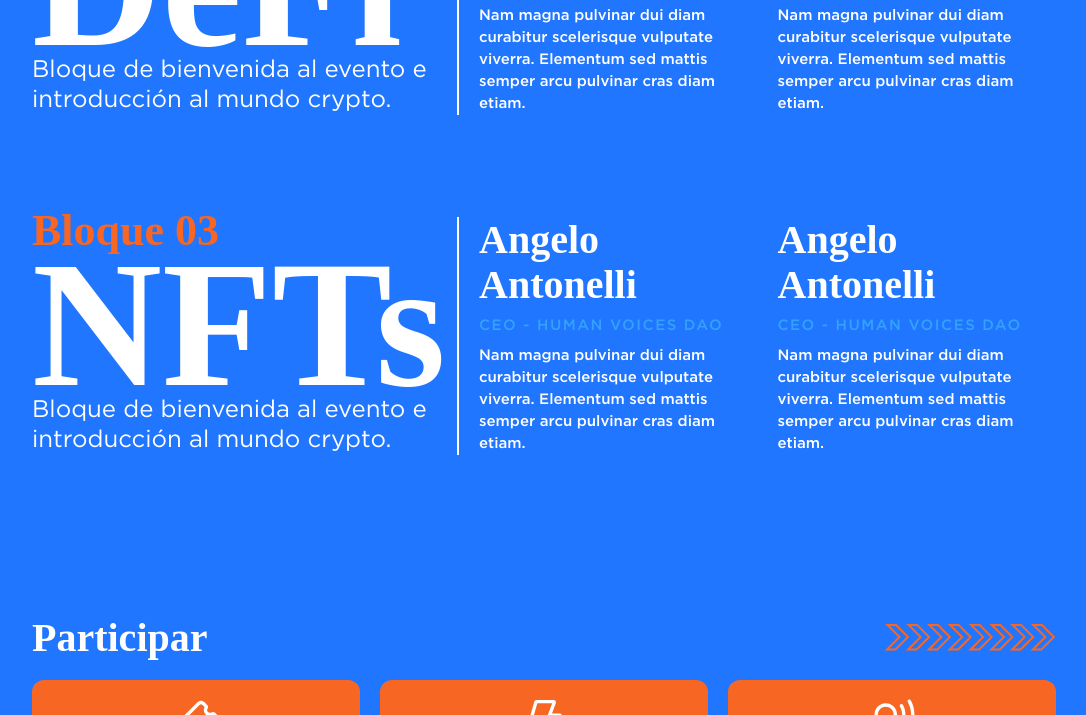
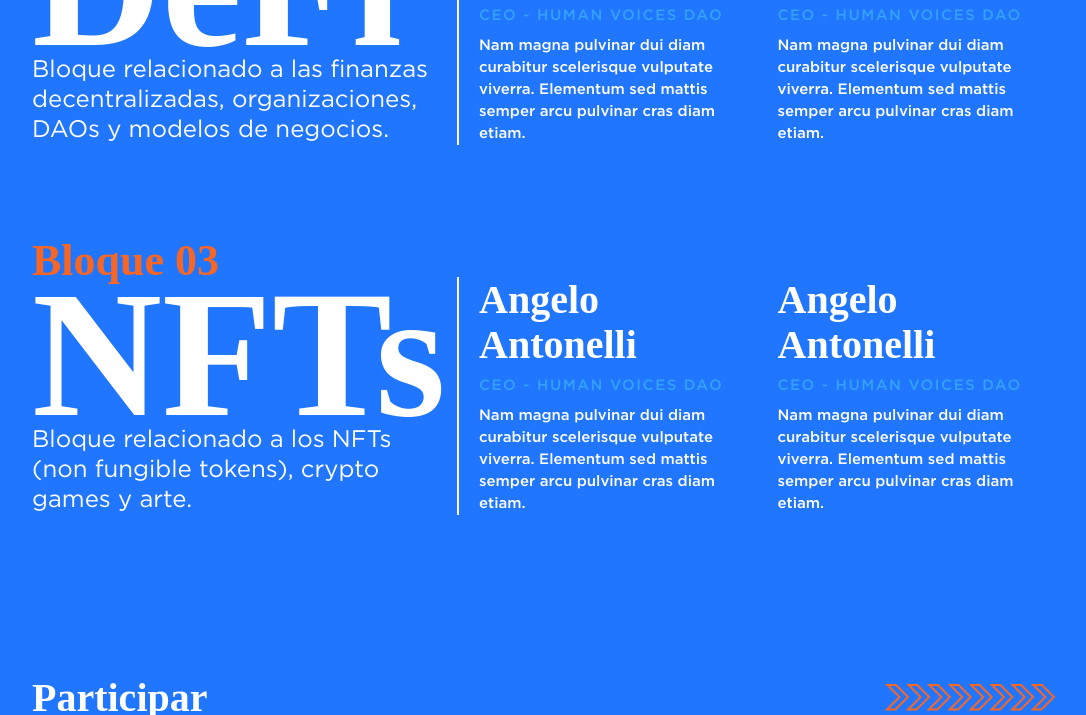
Before and after one commit to uguareschi/cryptovt, a Gatsby site: page /conferencias in a window 1280 px wide. Shown: the part 800-1515 px from the top of the page, without its empty margins (96-1182 px from the left). Built offline with nearby package versions, Linux system fonts and the light colour scheme; Gatsby itself is replaced by a stand-in of ours; a web font is replaced by a local one.

Commit message:
Updated texts

```diff
--- a/src/pages/conferencias.js
+++ b/src/pages/conferencias.js
@@ -23,7 +23,7 @@ const blocks = [
     number: 2,
     name: "DeFi",
     description:
-      "Bloque de bienvenida al evento e introducción al mundo crypto.",
+      "Bloque relacionado a las finanzas decentralizadas, organizaciones, DAOs y modelos de negocios.",
     hostOne: "Angelo Antonelli",
     hostOneRole: "CEO - Human Voices DAO",
     hostOneDescription:
@@ -37,7 +37,7 @@ const blocks = [
     number: 3,
     name: "NFTs",
     description:
-      "Bloque de bienvenida al evento e introducción al mundo crypto.",
+      "Bloque relacionado a los NFTs (non fungible tokens), crypto games y arte.",
     hostOne: "Angelo Antonelli",
     hostOneRole: "CEO - Human Voices DAO",
     hostOneDescription:
```
